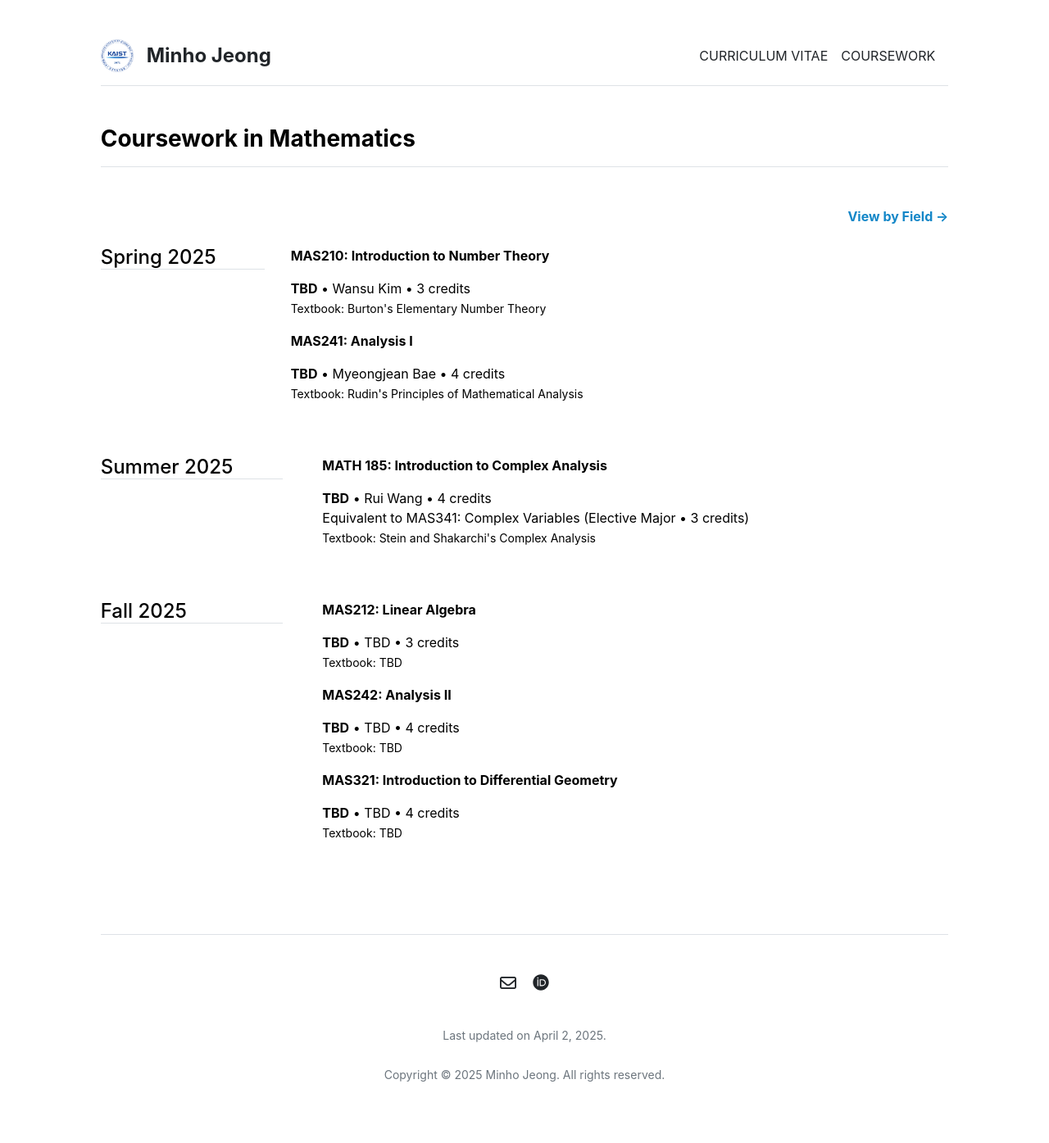
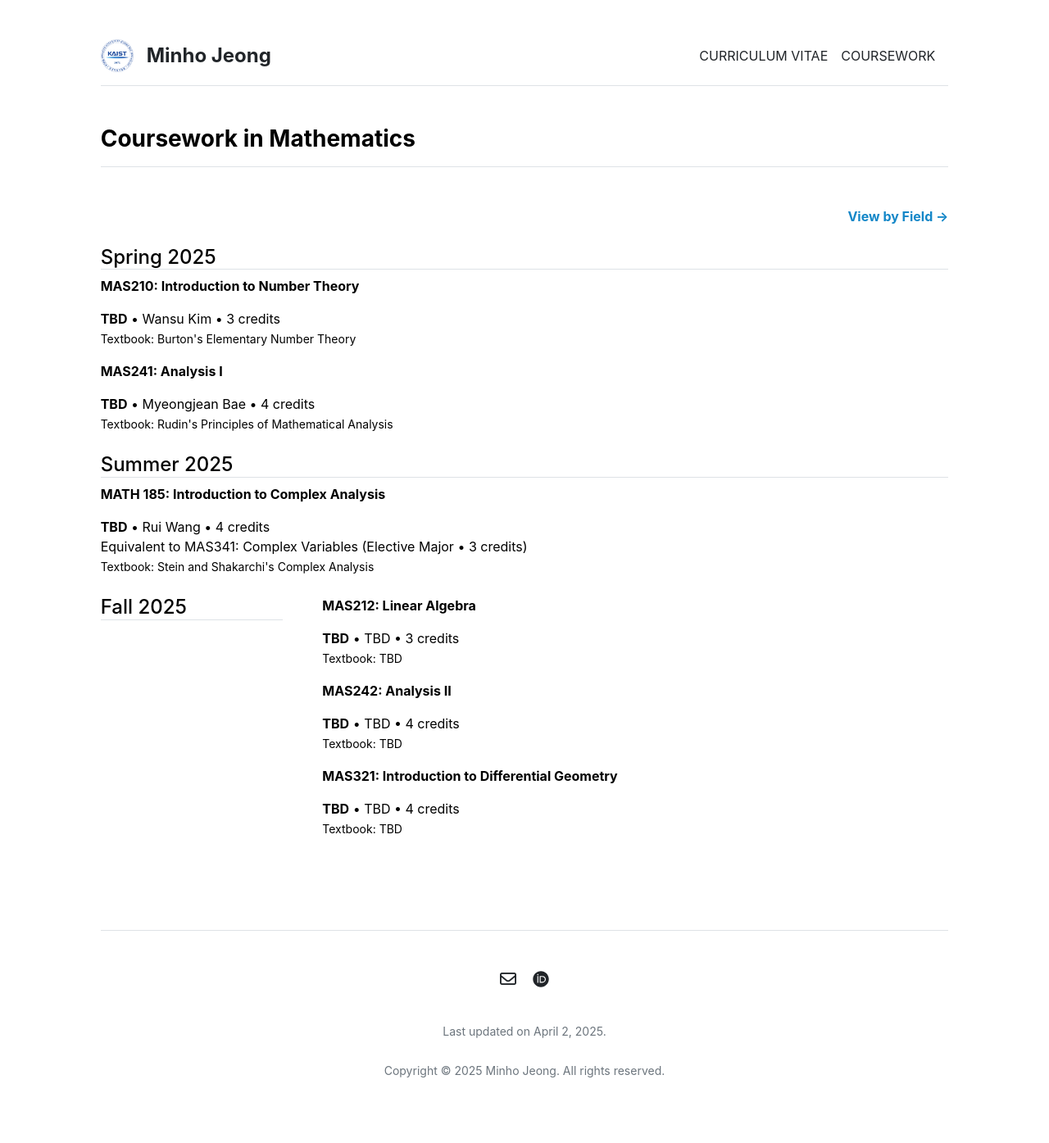
Before and after one commit to mino-jeong/mino-jeong.github.io, a Jekyll site: the page built from coursework-term.md, in a window 1280 px wide. Shown: the whole page at 82% size. Built offline with Jekyll 4.4.1, drawn with Linux system fonts in a browser that asks for light colours.

Commit message:
Update coursework-term.html

```diff
--- a/_layouts/coursework-term.html
+++ b/_layouts/coursework-term.html
@@ -14,28 +14,20 @@ layout: default
       </a>
     </p>
 
-    <div class="d-flex mb-5" style="gap: 2rem;">
-      <div style="min-width: 200px;">
-        <h4 class="border-bottom m-0">Spring 2025</h4>
-      </div>
-      <div>
+    <div class="mb-4">
+      <h4 class="border-bottom">Spring 2025</h4>
       {% for section in site.data.coursework-term.2025-1 %}
         <p class="fw-bold">{{ section.title }}</p>
         <p>{{ section.description }}<br><small>Textbook: {{ section.textbook }}</small></p>
       {% endfor %}
     </div>
-    </div>
 
-    <div class="row g-5 mb-5">
-      <div class="col-md-3">
+    <div class="mb-4">
       <h4 class="border-bottom">Summer 2025</h4>
-      </div>
-      <div class="col-md-9">
       {% for section in site.data.coursework-term.2025-1A %}
         <p class="fw-bold">{{ section.title }}</p>
         <p>{{ section.description }}<br><small>Textbook: {{ section.textbook }}</small></p>
       {% endfor %}
-      </div>
     </div>
 
     <div class="row g-5 mb-5">
```
Lines whose indentation alone changed are shown as unchanged.
